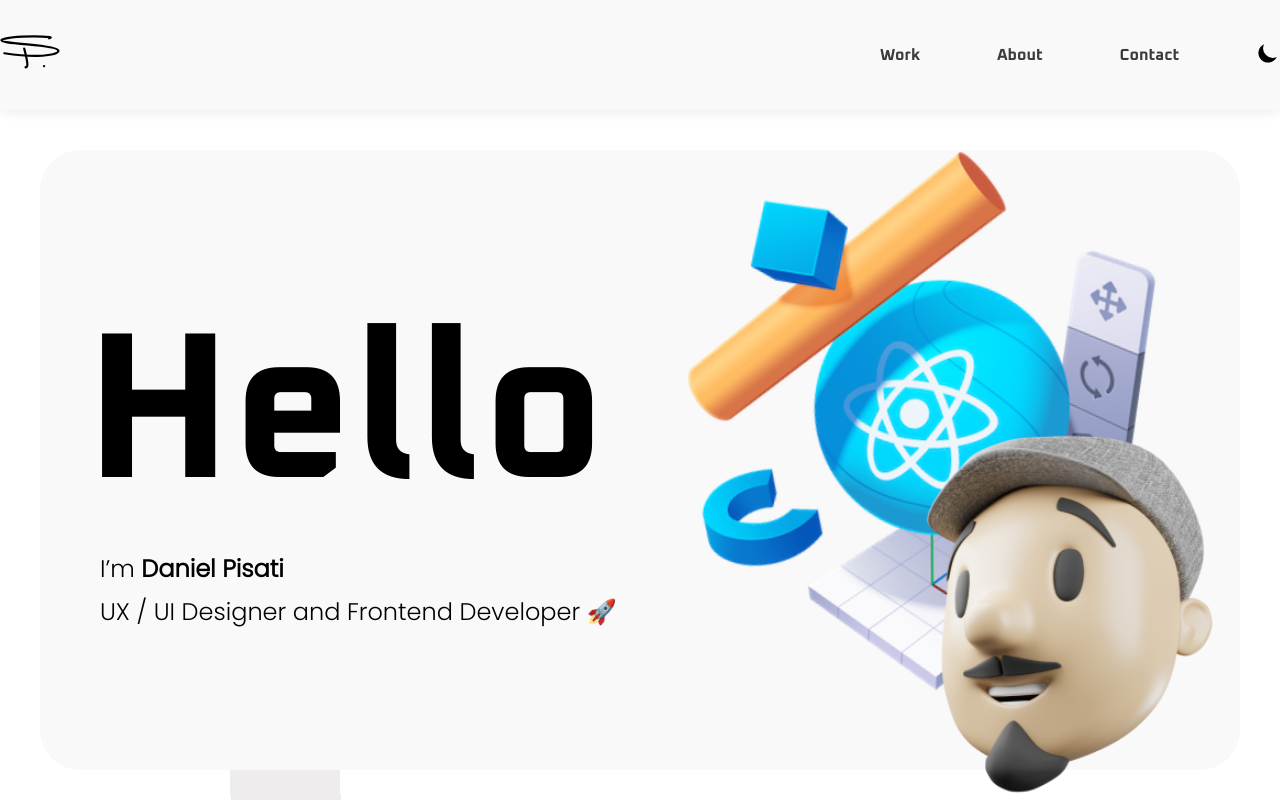
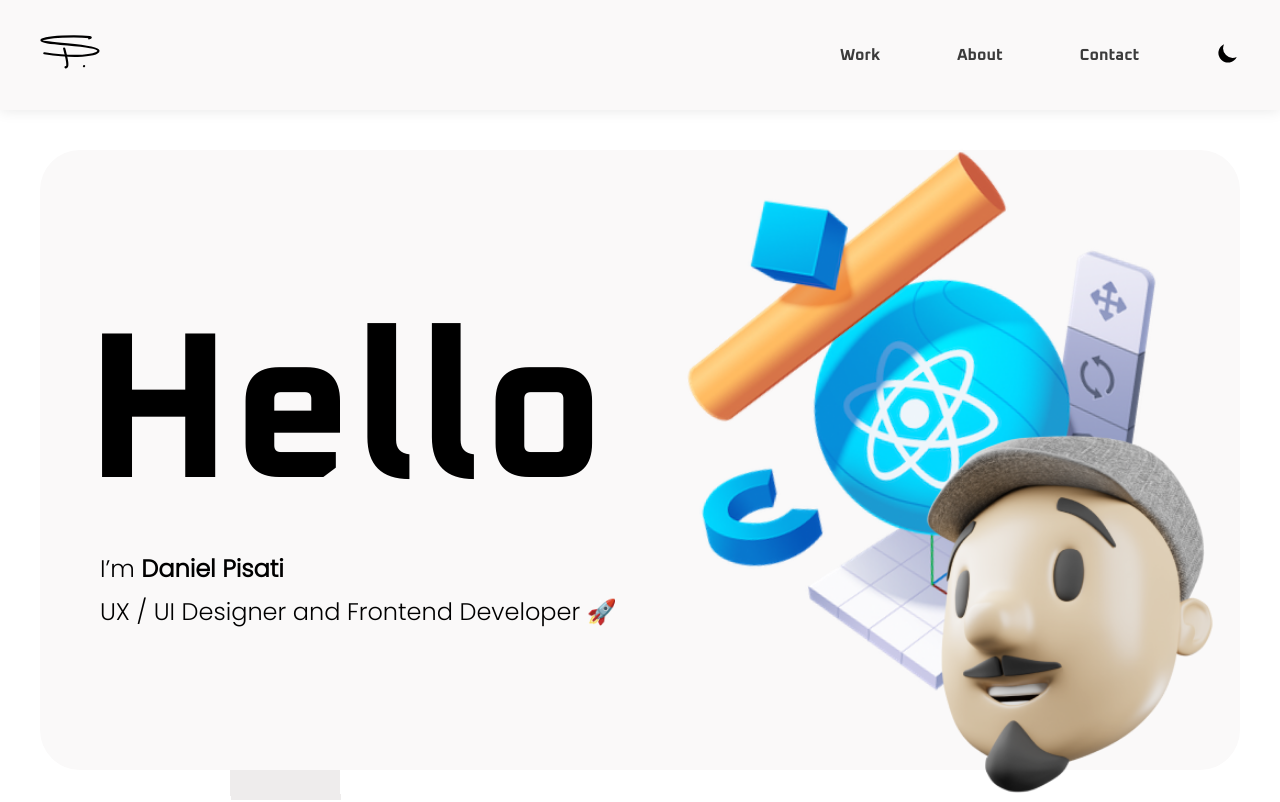
Before and after one commit to dpisati/portfolio, a Next.js app: page / in a window 1280 px wide. Shown: the top 802 px of the page. Built offline with nearby package versions, Linux system fonts and the light colour scheme.

Commit message:
Update styles.module.css

```diff
--- a/src/components/Header/styles.module.css
+++ b/src/components/Header/styles.module.css
@@ -22,6 +22,7 @@
     margin: 0 auto;
     width: 100%;
     max-width: 1440px;
+    padding: 0 40px;
     display: flex;
     align-items: center;
     justify-content: space-between;
```
